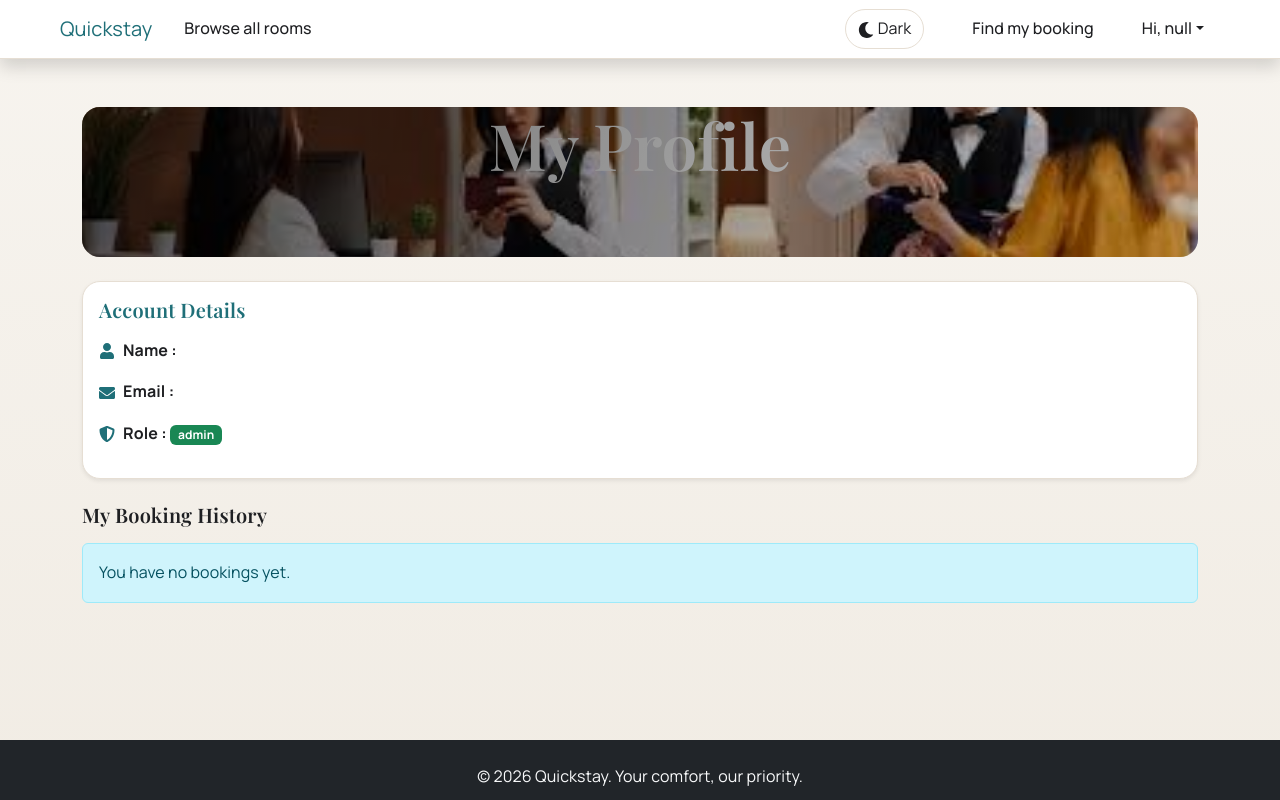
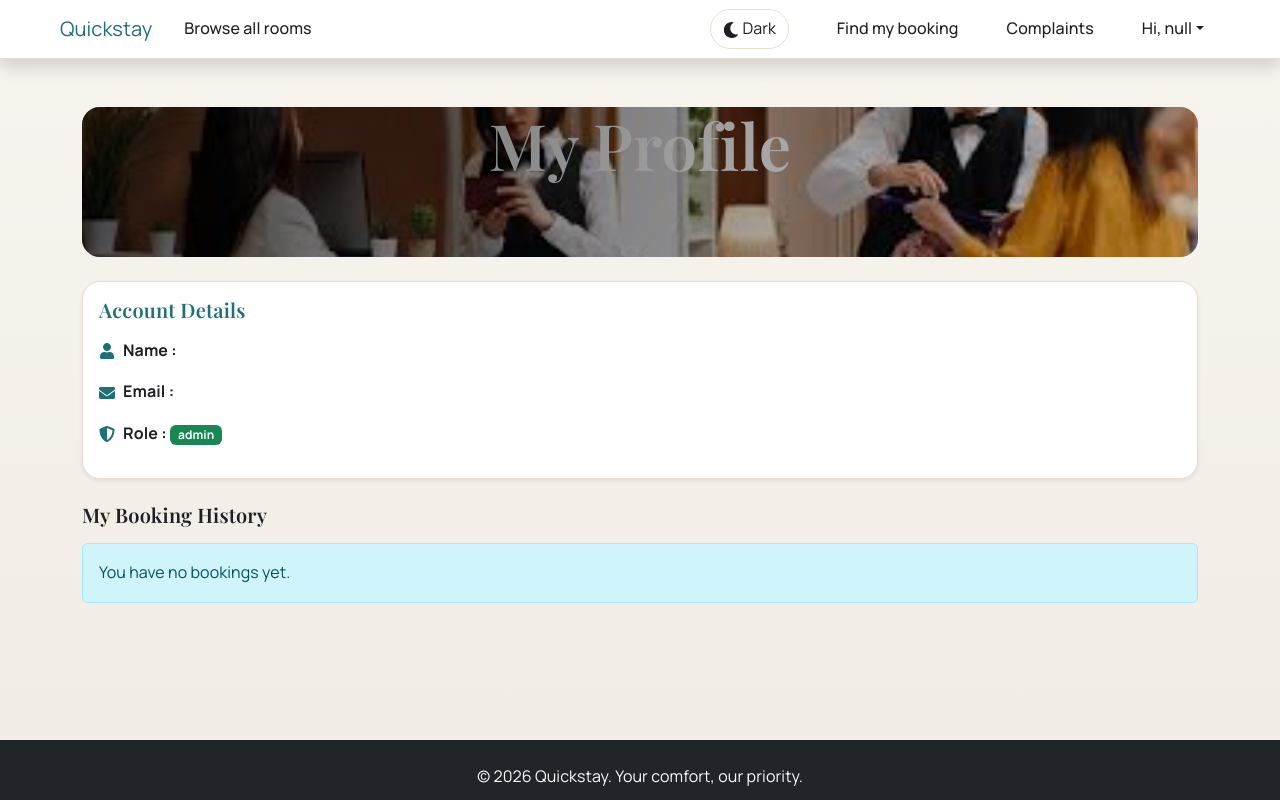
Before and after one commit to SambitPalai/Quickstay_frontend, a React (Vite) app in the folder quickstay_hotel/: page /profile in a window 1280 px wide. Built offline with nearby package versions, Linux system fonts and the light colour scheme; no server answers; sample sign-in values are in the browser's storage.

Commit message:
Add conditional rendering for Complaints link in NavBar

```diff
--- a/quickstay_hotel/src/components/layout/NavBar.jsx
+++ b/quickstay_hotel/src/components/layout/NavBar.jsx
@@ -103,6 +103,15 @@ const NavBar = () => {
                                 Find my booking
                             </NavLink>
                         </li>
+                        {isLoggedIn() && (
+                            <li className="nav-item">
+                                <NavLink
+                                    className="nav-link"
+                                    to={isAdmin() || isOwner() ? "/admin/complaints" : "/complaints"}>
+                                    Complaints
+                                </NavLink>
+                            </li>
+                        )}
 
                         <li
                             className="nav-item dropdown"
```
